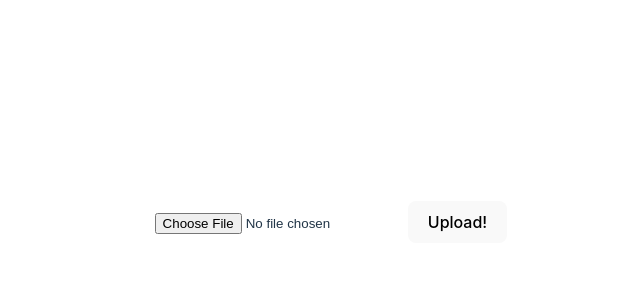
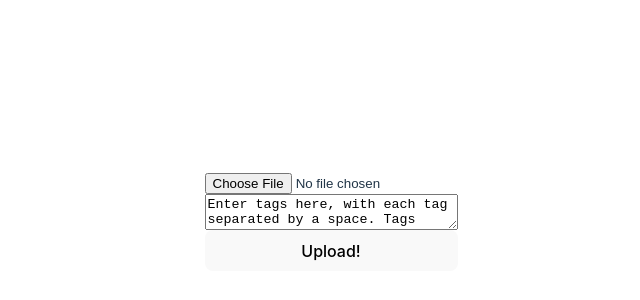
Before and after one commit to Gabriel-Viernes/gurubooru, a React (Vite) app in the folder client/: page /upload in a window 1280 px wide. Shown: the part 178-478 px from the top of the page, without its empty margins (309-949 px from the left). Built offline with nearby package versions, Linux system fonts and the light colour scheme; sample sign-in values are in the browser's storage.

Commit message:
imported uuid, decode, and Authto upload page. upload page now redirects user to login page if now jwt is found

```diff
--- a/client/package.json
+++ b/client/package.json
@@ -17,6 +17,7 @@
     "react-bootstrap": "^2.7.4",
     "react-dom": "^18.2.0",
     "react-router-dom": "^6.11.2",
+    "uuid": "^9.0.1",
     "vitest": "^1.2.2"
   },
   "devDependencies": {
--- a/client/src/pages/Upload.jsx
+++ b/client/src/pages/Upload.jsx
@@ -1,7 +1,18 @@
 import { useState } from 'react'
+import { v4 as uuid } from 'uuid'
+import decode from 'jwt-decode'
+import Auth from '../../utils/auth.js'
+
+
 
 
 export default function Upload() {
+    let decoded;
+    if(Auth.loggedIn() === false ) {
+        window.location.assign('/login')
+    } else {
+        decoded = decode(localStorage.getItem('id_token'))
+    }
 
     const [userFormData, setUserFormData] = useState({
         username:'',
@@ -22,8 +33,9 @@ export default function Upload() {
     }
 
     return (
-            <form className='uploadform' action='http://localhost:3002' onSubmit={handleFileUpload} method='post' encType='multipart/form-data'>
+            <form className='uploadForm' action='http://localhost:3002' onSubmit={handleFileUpload} method='post' encType='multipart/form-data'>
                 <input type='file' id='upload' name='upload'></input>
+                <textarea name='tags' value="Enter tags here, with each tag separated by a space. Tags with two words should have an underline between each word (Ex: sunset tail steam_engine)"></textarea>
                 <button className='submit' value="submit">Upload!</button>
             </form>
     )
```
Also changed, not shown: 2 other files (tests, documents, lock files or other folders).
